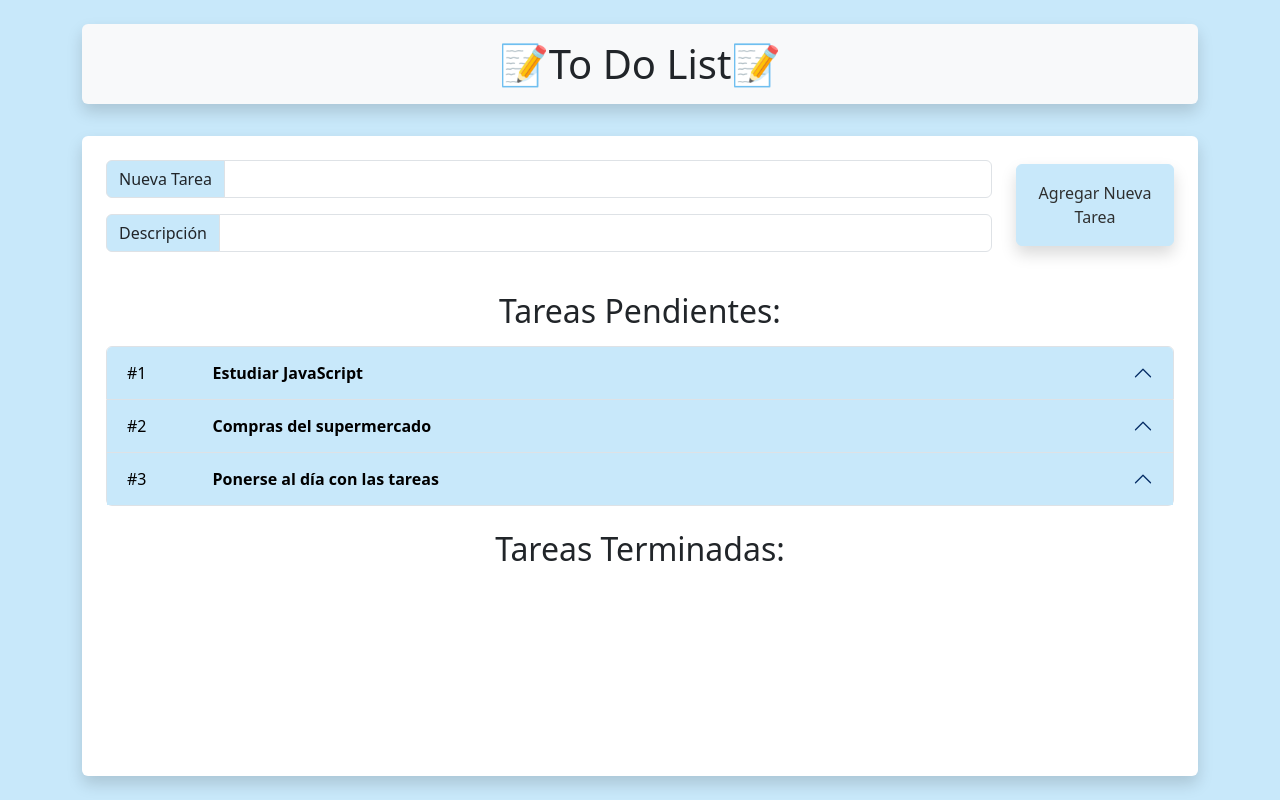
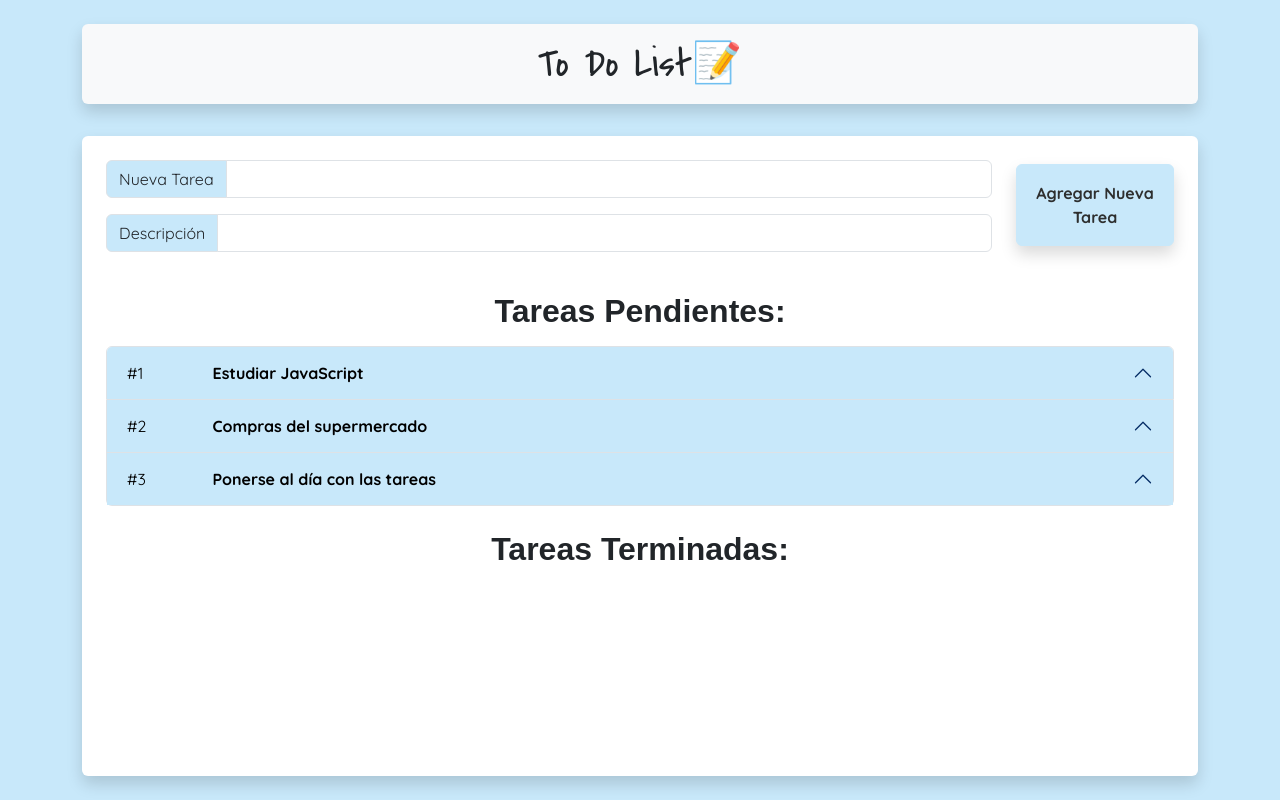
Before and after one commit to fgodoy93/M3_EvaluacionPortafolio, a plain HTML site: page index.html in a window 1280 px wide. Drawn offline with nearby package versions, Linux system fonts and the light colour scheme; a web font is replaced by a local one.

Commit message:
cambio de fonts

```diff
--- a/assets/css/styles.css
+++ b/assets/css/styles.css
@@ -1,3 +1,11 @@
+.covered-by-your-grace-regular {
+    font-family: "Covered By Your Grace", cursive;
+    font-weight: 400;
+    font-style: normal;
+}
+
+
+
 * {
     margin: 0;
     padding: 0;
@@ -18,6 +26,9 @@ body {
     background-size: cover; /* Ajusta la imagen para cubrir todo el fondo */
     background-position: center; /* Centra la imagen */
     background-repeat: repeat;
+    font-family: "Quicksand", sans-serif;
+    font-optical-sizing: auto;
+    font-style: normal;
 }
 
 
@@ -33,10 +44,18 @@ main {
 
 h1{
     /* color: #e9e9e9; */
+    font-family: "Covered By Your Grace", cursive;
+    font-weight: 400;
+    font-style: normal;
     text-align: center;
     padding: 30px;
     text-shadow: #2e2f2f;
-    font-size: 40px;
+}
+
+#h2-tareas{
+    font-family: "Fuzzy Bubbles", sans-serif;
+    font-weight: 700;
+    font-style: normal;
 }
 
 #labelNombre, #labelDescripcion{
@@ -54,6 +73,13 @@ h1{
     border-color: #C8E8FA;
     border-style: groove;
     color: #2e2f2f;
+    font-weight: bold;
+}
+
+.color-boton:hover{
+    background-color: #0C5FF0;
+    color: #f5f5f5;
+    font-weight: bold;
 }
 
 .accordion-button.estilo-collapse {
--- a/index.html
+++ b/index.html
@@ -5,9 +5,7 @@
     <meta name="viewport" content="width=device-width, initial-scale=1.0">
     <link rel="preconnect" href="https://fonts.googleapis.com">
     <link rel="preconnect" href="https://fonts.gstatic.com" crossorigin>
-    <link
-        href="https://fonts.googleapis.com/css2?family=Poppins:ital,wght@0,100;0,200;0,300;0,400;0,500;0,600;0,700;0,800;0,900;1,100;1,200;1,300;1,400;1,500;1,600;1,700;1,800;1,900&display=swap"
-        rel="stylesheet">
+    <link href="https://fonts.googleapis.com/css2?family=Covered+By+Your+Grace&family=Fuzzy+Bubbles:wght@400;700&family=Quicksand:wght@300..700&display=swap" rel="stylesheet">
     <link href="https://cdn.jsdelivr.net/npm/bootstrap@5.3.7/dist/css/bootstrap.min.css" rel="stylesheet"
         integrity="sha384-LN+7fdVzj6u52u30Kp6M/trliBMCMKTyK833zpbD+pXdCLuTusPj697FH4R/5mcr" crossorigin="anonymous">
     <link rel="stylesheet" href="assets/css/styles.css">
@@ -19,7 +17,7 @@
             <div class="row">
                 <div class="col-12">
                     <h1 class="shadow bg-body-tertiary rounded text-center p-3">
-                        📝To Do List📝
+                        To Do List📝
                     </h1>
                 </div>
             </div>
@@ -50,7 +48,7 @@
                     </div>
 
                     <div class="col-12 col-md-2">
-                        <button class="btn shadow btn-info color-boton w-100 p-3 mt-2 mt-md-1" id="agregarTarea" type="submit">
+                        <button class="btn shadow color-boton w-100 p-3 mt-2 mt-md-1" id="agregarTarea" type="submit">
                             Agregar Nueva Tarea
                         </button>
                     </div>
@@ -60,7 +58,7 @@
             <section class="mt-4 ">
                 <div class="row">
                     <div class="col-12">
-                        <h2 class="text-center mb-3">Tareas Pendientes:</h2>
+                        <h2 id="h2-tareas" class="text-center mb-3">Tareas Pendientes:</h2>
                         <div class="accordion" id="contenedor-tareas2"></div>
                     </div>
                 </div>
@@ -69,7 +67,7 @@
             <section class="mt-4">
                 <div class="row">
                     <div class="col-12">
-                        <h2 class="text-center mb-3">Tareas Terminadas:</h2>
+                        <h2 id="h2-tareas" class="text-center mb-3">Tareas Terminadas:</h2>
                         <div class="accordion" id="contenedor-tareas-completas"></div>
                     </div>
                 </div>
```
